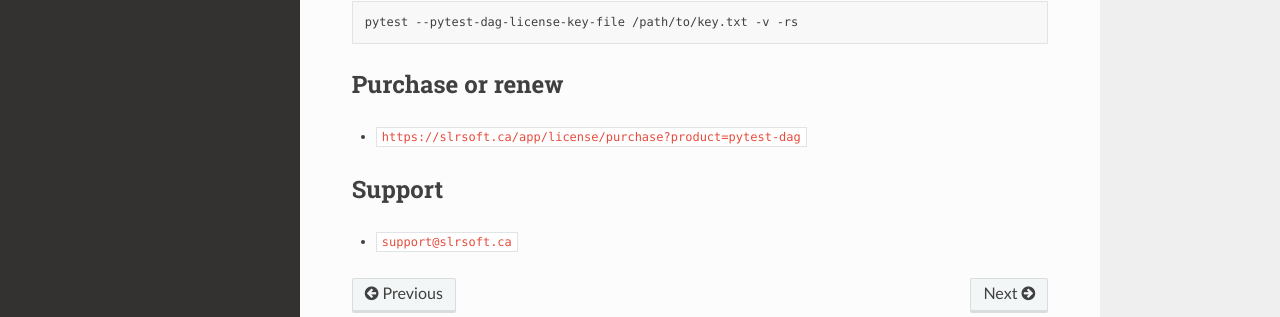
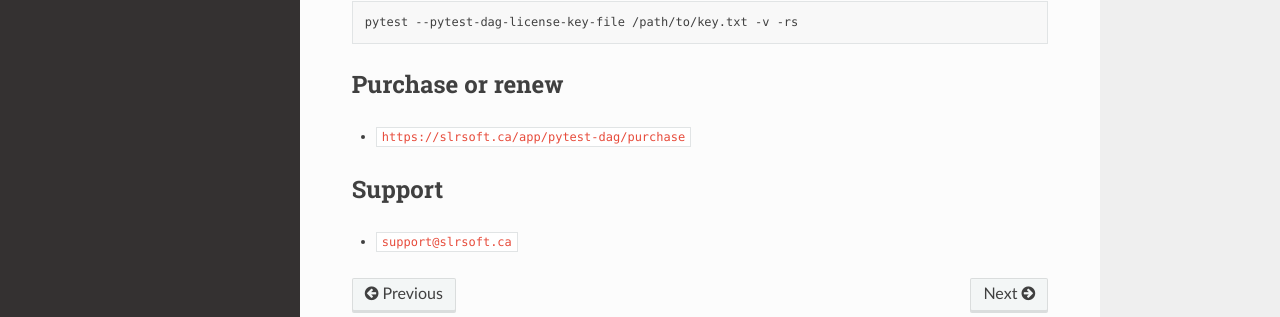
Before and after one commit to SLR-Software-Solutions-Inc/pytest-dag-documentation, a Sphinx documentation site: the page built from docs/license-validation.md, in a window 1280 px wide and 1061 px high. Shown: the part 618-935 px from the top of the window. Built offline with Sphinx 7.4.7 and the Read the Docs theme 3.1.0, drawn with Linux system fonts in a browser that asks for light colours; some of the changed lines change nothing that is shown.

Commit message:
fix(docs): update purchase URL to new path

```diff
--- a/docs/license-validation.md
+++ b/docs/license-validation.md
@@ -26,7 +26,7 @@
 
 ## Purchase or renew
 
-- `https://slrsoft.ca/app/license/purchase?product=pytest-dag`
+- `https://slrsoft.ca/app/pytest-dag/purchase`
 
 ## Support
 
```
